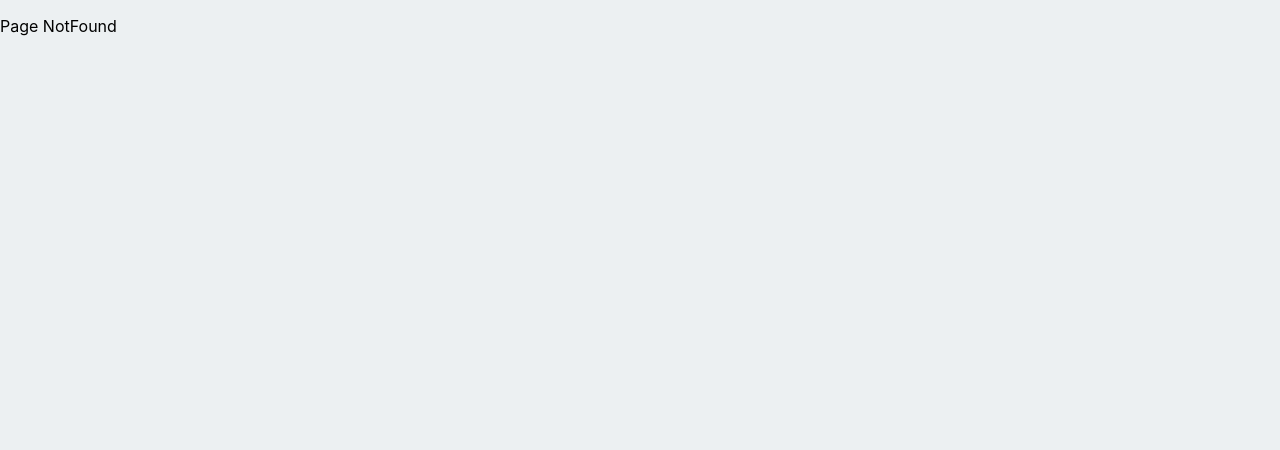
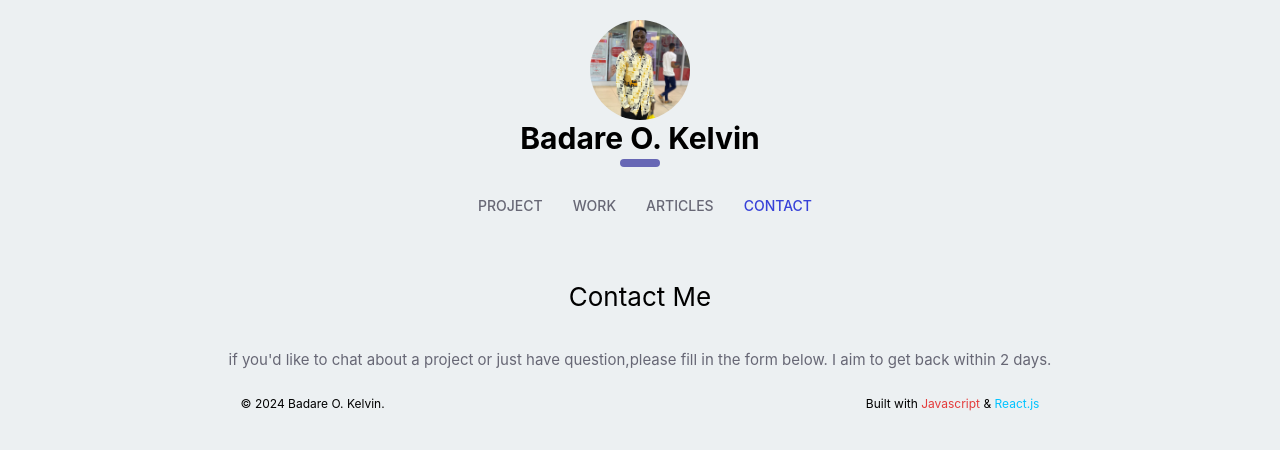
Before and after one commit to BadareOkiemuteKelvin/portfolio-app, a React (Create React App) app: page /contact in a window 1280 px wide. Shown: the top 450 px of the page. Built offline with nearby package versions, Linux system fonts and the light colour scheme.

Commit message:
updated contact  page

```diff
--- a/src/App.js
+++ b/src/App.js
@@ -5,6 +5,7 @@ import Project from "./Screens/Projects/Project"
 import Work from "./Screens/Work/Work"
 import NotFound from "./Screens/NotFound/NotFound"
 import Article from "./Screens/Articles/Article"
+import Contact from "./Screens/Contact/Contact"
 
 const App = () => {
   return (
@@ -13,8 +14,8 @@ const App = () => {
        <Route path="/work" element={<Work />} />
        <Route path="/project" element={<Project />} />
        <Route path="/articles" element={<Article />} />
+       <Route path="/contact" element={<Contact />} />
        <Route path="*" element={<NotFound />} />
-
       </Routes>
   );
 }
--- a/src/Screens/Contact/Contact.css
+++ b/src/Screens/Contact/Contact.css
@@ -0,0 +1,16 @@
+#contactheading{
+    padding: 20px;
+    font-weight: 400;
+    font-size: 26px;
+    color:black;
+    text-align: center;
+  }
+
+  #message{
+      text-align: center;
+      padding: 20px;
+      padding-top: 0px;
+      padding-bottom: 0px;
+      font-size: 15px;
+      color: rgb(103, 103, 117);
+  }
--- a/src/Screens/Contact/Contact.jsx
+++ b/src/Screens/Contact/Contact.jsx
@@ -0,0 +1,25 @@
+import React from "react"
+import Header from "../../Views/Header/Header";
+import './Contact.css'
+import Footer from "../../Views/Footer/footer";
+
+
+const Contact =()=>{
+
+ return(
+    <div>
+        <Header menuOption="contact" />
+
+          <h1 id="contactheading">Contact Me</h1>
+          <p id="message">if you'd like to chat about a project or just have question,please fill in the form below. I aim to get back within 2 days.</p>
+
+
+
+
+      <Footer />
+    </div>
+ )
+}
+
+
+export default Contact;
```
